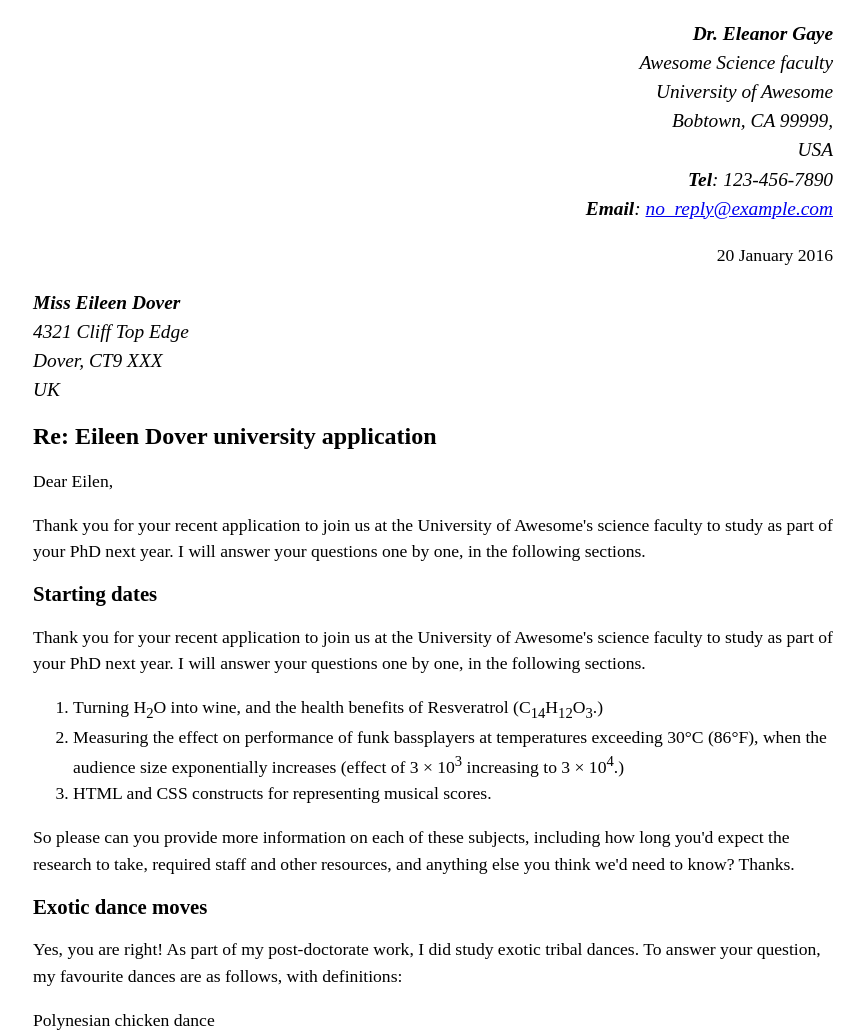
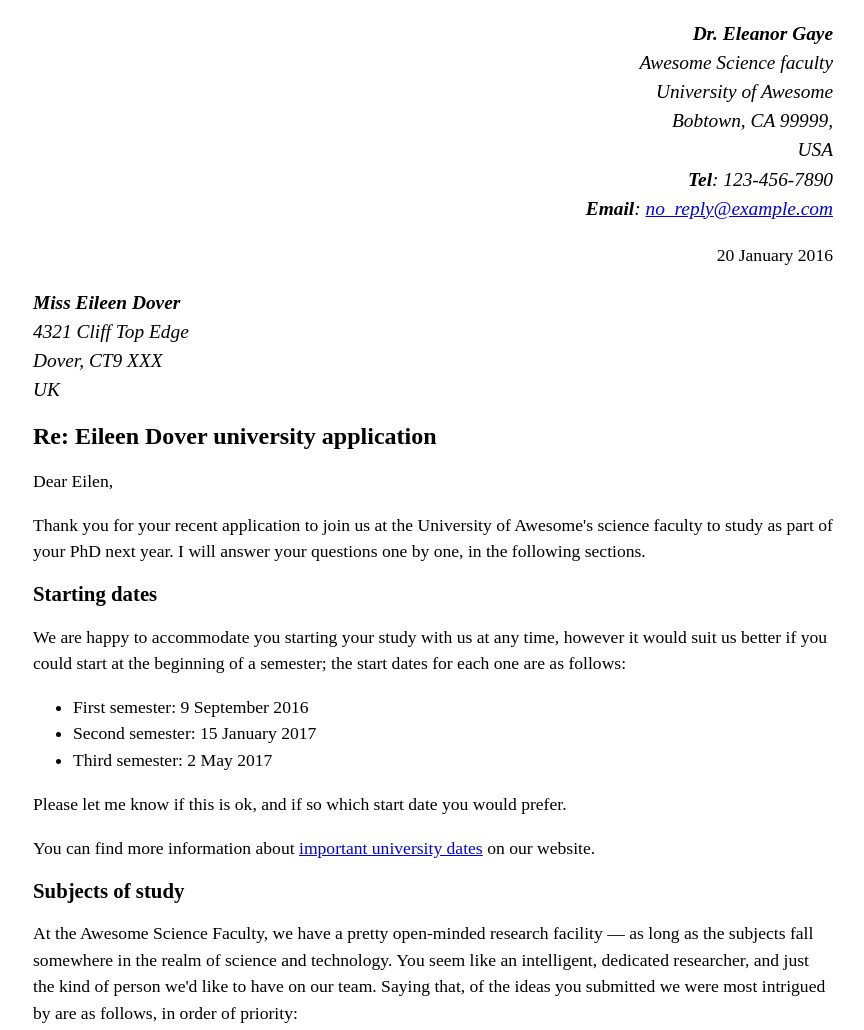
Before and after one commit to Wahgew/TCSS-460-HTML-Tutorial, a plain HTML site: page letter.html in a window 1280 px wide. Shown: the top 1030 px of the page, without its empty margins (207-1071 px from the left). Drawn offline with Linux system fonts and the light colour scheme.

Commit message:
Update letter.html

```diff
--- a/letter.html
+++ b/letter.html
@@ -30,14 +30,28 @@
     </address>
 
     <h1>Re: Eileen Dover university application</h1>
+
     <p>Dear Eilen,</p>
 
-    <p>Thank you for your recent application to join us at the University of Awesome's science faculty to study as part of your PhD next year. I will answer your questions one by one, in the following sections.
-    </p>
+    <p>Thank you for your recent application to join us at the University of Awesome's science faculty to study as part of your PhD next year. I will answer your questions one by one, in the following sections.</p>
 
     <h2>Starting dates</h2>
 
-    <p>Thank you for your recent application to join us at the University of Awesome's science faculty to study as part of your PhD next year. I will answer your questions one by one, in the following sections.</p>
+    <p>We are happy to accommodate you starting your study with us at any time, however it would suit us better if you could start at the beginning of a semester; the start dates for each one are as follows:</p>
+
+    <ul>
+      <li>First semester: <time datetime="2016-09-09">9 September 2016</time></li>
+      <li>Second semester: <time datetime="2017-01-15">15 January 2017</time></li>
+      <li>Third semester: <time datetime="2017-05-02">2 May 2017</time></li>
+    </ul>
+
+    <p>Please let me know if this is ok, and if so which start date you would prefer.</p>
+
+    <p>You can find more information about <a href="http://example.com">important university dates</a> on our website.</p>
+
+    <h2>Subjects of study</h2>
+
+    <p>At the Awesome Science Faculty, we have a pretty open-minded research facility — as long as the subjects fall somewhere in the realm of science and technology. You seem like an intelligent, dedicated researcher, and just the kind of person we'd like to have on our team. Saying that, of the ideas you submitted we were most intrigued by are as follows, in order of priority:</p>
 
       <ol>
         <li>Turning H<sub>2</sub>O into wine, and the health benefits of Resveratrol (C<sub>14</sub>H<sub>12</sub>O<sub>3</sub>.)</li>
```
Lines whose indentation alone changed are shown as unchanged.
